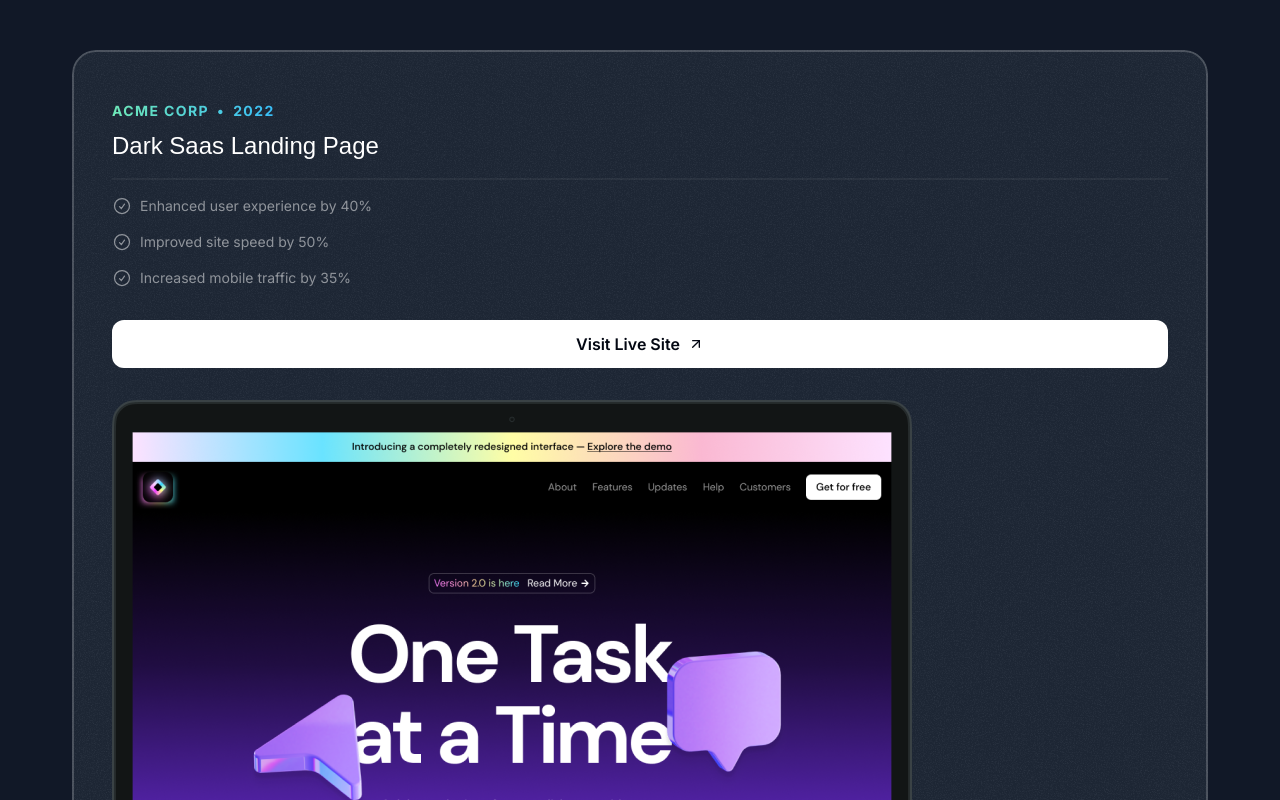
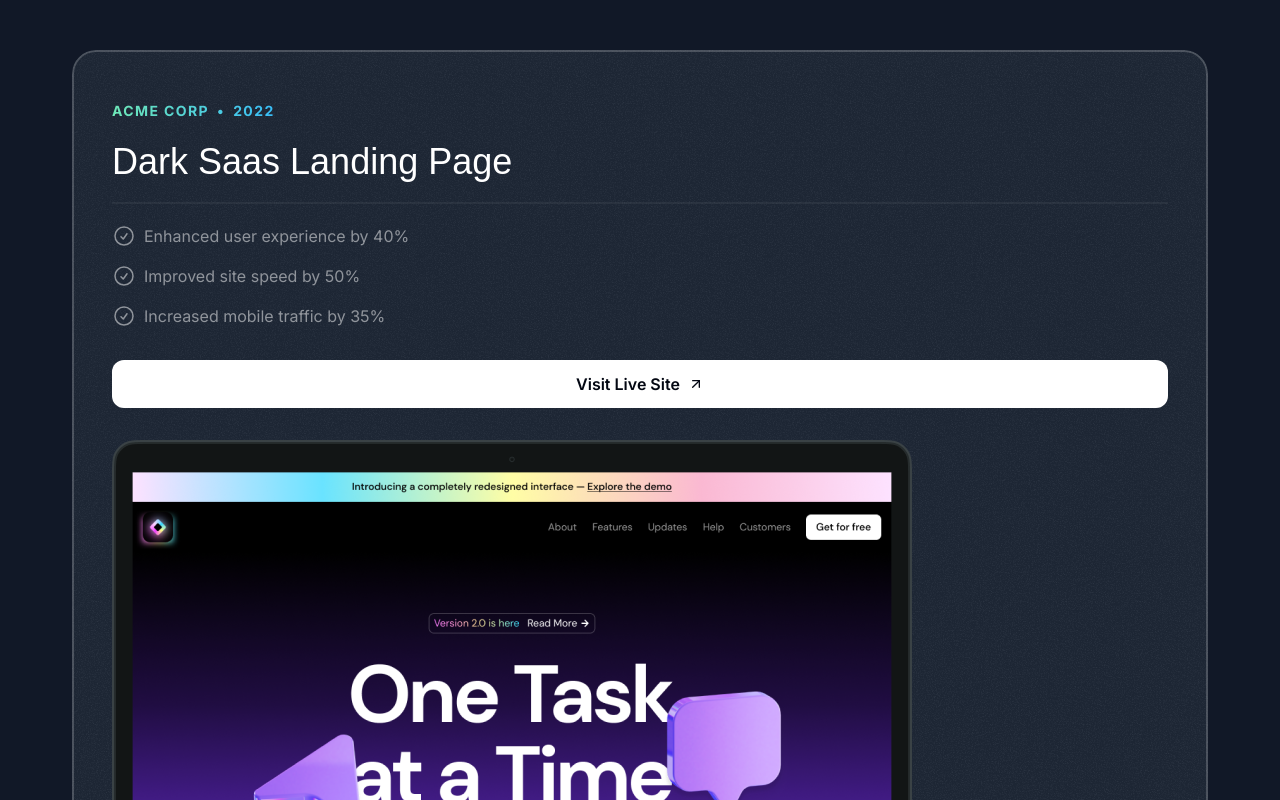
Before and after one commit to MorhafGhziel/frontend-tribe-portofolio, a Next.js app: page / in a window 1280 px wide. Shown: the part 1120-1920 px from the top of the page. Built offline with nearby package versions, Linux system fonts and the light colour scheme; a web font is replaced by a local one.

Commit message:
edited the texts at mid screen view

```diff
--- a/src/sections/Projects.tsx
+++ b/src/sections/Projects.tsx
@@ -79,15 +79,17 @@ export const ProjectsSection = () => {
                 <span> {project.year}</span>
               </div>
               <div>
-                <h3 className="font-serif text-2xl mt-2">{project.title}</h3>
-                <hr className="border-t-2 border-white/5 mt-4" />
-                <ul className="flex flex-col gap-4 mt-4">
+                <h3 className="font-serif text-2xl mt-2 md:text-4xl md:mt-5">
+                  {project.title}
+                </h3>
+                <hr className="border-t-2 border-white/5 mt-4 md:mt-5" />
+                <ul className="flex flex-col gap-4 mt-4 md:mt-5">
                   {project.results.map((result) => (
                     <li
                       key={result.title}
-                      className="flex gap-2 text-sm text-white/50"
+                      className="flex gap-2 text-sm md:text-base text-white/50"
                     >
-                      <CheckCircleIcon className="size-5" />
+                      <CheckCircleIcon className="size-5 md:size-6" />
                       <span> {result.title}</span>
                     </li>
                   ))}
```
